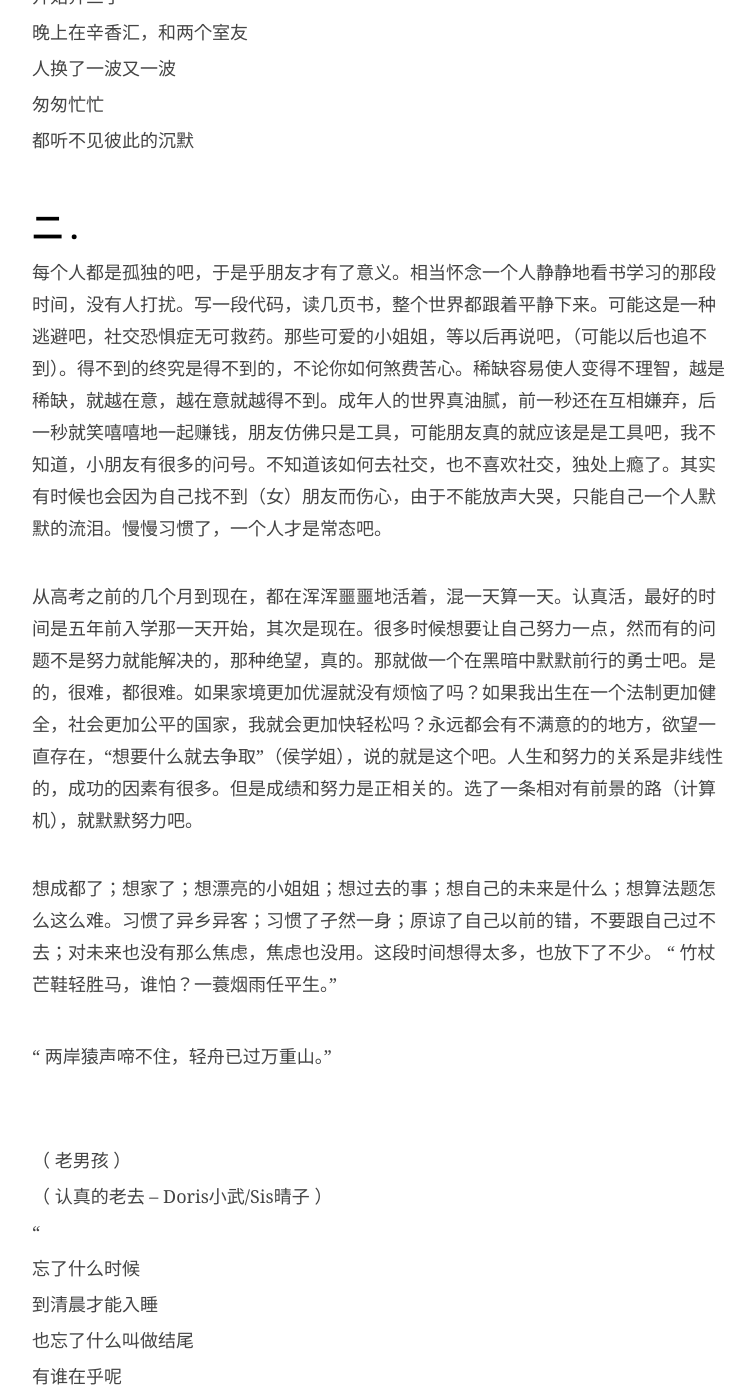
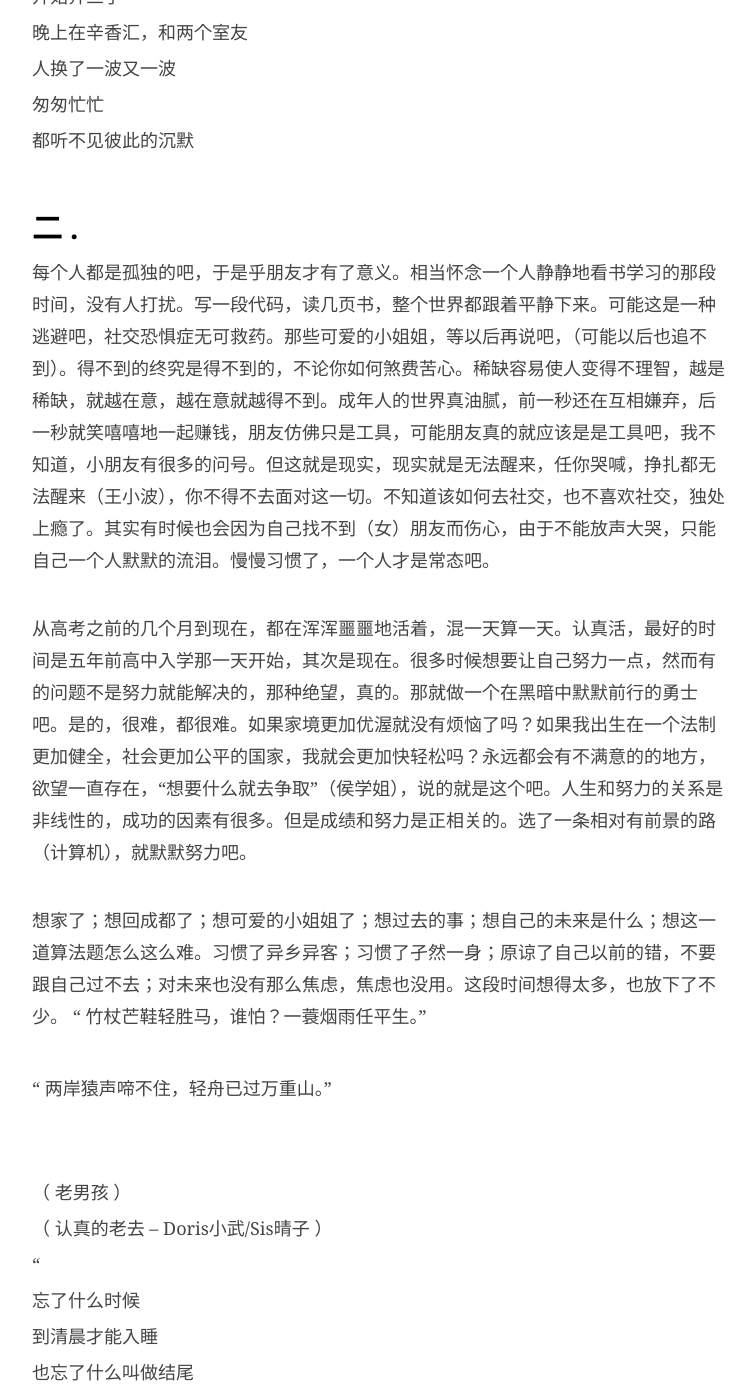
Before and after one commit to JaydenYL/JaydenYL.github.io, a Jekyll site: the page built from _posts/2020-03-08-生快.md, in a window 1280 px wide and 1400 px high, scrolled down 365 px. Shown: the whole window, without its empty margins (258-1014 px from the left). Built offline with Jekyll 4.4.1, drawn with Linux system fonts in a browser that asks for light colours; comment, search, counter and statistics services are not loaded.

Commit message:
Update 2020-03-08-生快.md

```diff
--- a/_posts/2020-03-08-生快.md
+++ b/_posts/2020-03-08-生快.md
@@ -35,11 +35,11 @@ catalog: true 						# 是否归档
 
 ## 二 .
 
-每个人都是孤独的吧，于是乎朋友才有了意义。相当怀念一个人静静地看书学习的那段时间，没有人打扰。写一段代码，读几页书，整个世界都跟着平静下来。可能这是一种逃避吧，社交恐惧症无可救药。那些可爱的小姐姐，等以后再说吧，（可能以后也追不到）。得不到的终究是得不到的，不论你如何煞费苦心。稀缺容易使人变得不理智，越是稀缺，就越在意，越在意就越得不到。成年人的世界真油腻，前一秒还在互相嫌弃，后一秒就笑嘻嘻地一起赚钱，朋友仿佛只是工具，可能朋友真的就应该是是工具吧，我不知道，小朋友有很多的问号。不知道该如何去社交，也不喜欢社交，独处上瘾了。其实有时候也会因为自己找不到（女）朋友而伤心，由于不能放声大哭，只能自己一个人默默的流泪。慢慢习惯了，一个人才是常态吧。
+每个人都是孤独的吧，于是乎朋友才有了意义。相当怀念一个人静静地看书学习的那段时间，没有人打扰。写一段代码，读几页书，整个世界都跟着平静下来。可能这是一种逃避吧，社交恐惧症无可救药。那些可爱的小姐姐，等以后再说吧，（可能以后也追不到）。得不到的终究是得不到的，不论你如何煞费苦心。稀缺容易使人变得不理智，越是稀缺，就越在意，越在意就越得不到。成年人的世界真油腻，前一秒还在互相嫌弃，后一秒就笑嘻嘻地一起赚钱，朋友仿佛只是工具，可能朋友真的就应该是是工具吧，我不知道，小朋友有很多的问号。但这就是现实，现实就是无法醒来，任你哭喊，挣扎都无法醒来（王小波），你不得不去面对这一切。不知道该如何去社交，也不喜欢社交，独处上瘾了。其实有时候也会因为自己找不到（女）朋友而伤心，由于不能放声大哭，只能自己一个人默默的流泪。慢慢习惯了，一个人才是常态吧。
 
-<br>从高考之前的几个月到现在，都在浑浑噩噩地活着，混一天算一天。认真活，最好的时间是五年前入学那一天开始，其次是现在。很多时候想要让自己努力一点，然而有的问题不是努力就能解决的，那种绝望，真的。那就做一个在黑暗中默默前行的勇士吧。是的，很难，都很难。如果家境更加优渥就没有烦恼了吗？如果我出生在一个法制更加健全，社会更加公平的国家，我就会更加快轻松吗？永远都会有不满意的的地方，欲望一直存在，“想要什么就去争取”（侯学姐），说的就是这个吧。人生和努力的关系是非线性的，成功的因素有很多。但是成绩和努力是正相关的。选了一条相对有前景的路（计算机），就默默努力吧。
+<br>从高考之前的几个月到现在，都在浑浑噩噩地活着，混一天算一天。认真活，最好的时间是五年前高中入学那一天开始，其次是现在。很多时候想要让自己努力一点，然而有的问题不是努力就能解决的，那种绝望，真的。那就做一个在黑暗中默默前行的勇士吧。是的，很难，都很难。如果家境更加优渥就没有烦恼了吗？如果我出生在一个法制更加健全，社会更加公平的国家，我就会更加快轻松吗？永远都会有不满意的的地方，欲望一直存在，“想要什么就去争取”（侯学姐），说的就是这个吧。人生和努力的关系是非线性的，成功的因素有很多。但是成绩和努力是正相关的。选了一条相对有前景的路（计算机），就默默努力吧。
 
-<br>想成都了；想家了；想漂亮的小姐姐；想过去的事；想自己的未来是什么；想算法题怎么这么难。习惯了异乡异客；习惯了孑然一身；原谅了自己以前的错，不要跟自己过不去；对未来也没有那么焦虑，焦虑也没用。这段时间想得太多，也放下了不少。 “ 竹杖芒鞋轻胜马，谁怕？一蓑烟雨任平生。”
+<br>想家了；想回成都了；想可爱的小姐姐了；想过去的事；想自己的未来是什么；想这一道算法题怎么这么难。习惯了异乡异客；习惯了孑然一身；原谅了自己以前的错，不要跟自己过不去；对未来也没有那么焦虑，焦虑也没用。这段时间想得太多，也放下了不少。 “ 竹杖芒鞋轻胜马，谁怕？一蓑烟雨任平生。”
 
 <br>
 
```
